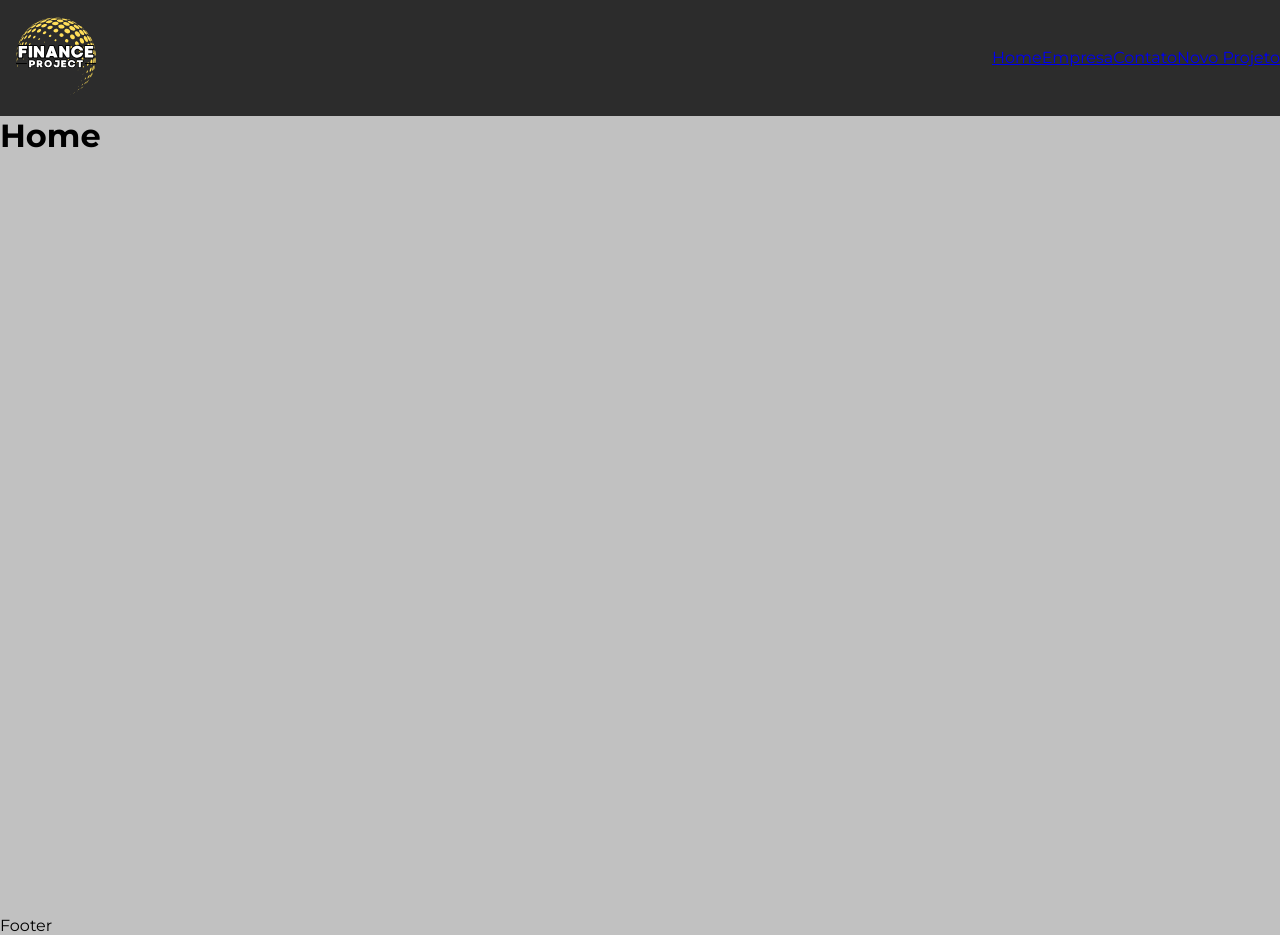
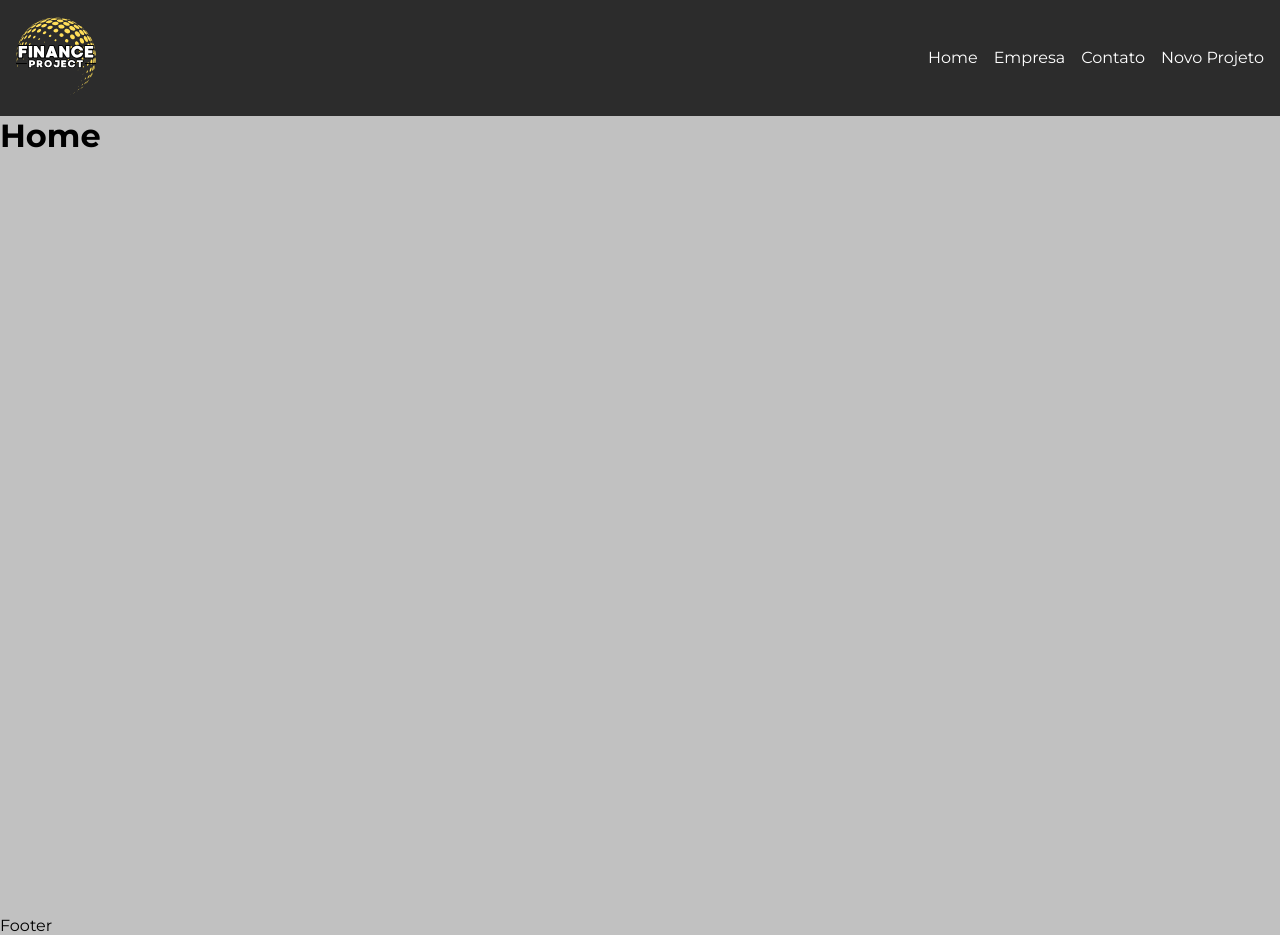
Before and after one commit to GSBarros17/pagina-react, a JavaScript app: page / in a window 1280 px wide. Built offline with nearby package versions, Linux system fonts and the light colour scheme; the HTML template or start-up script is replaced by a standard one.

Commit message:
estilizando a navbar

```diff
--- a/src/components/layout/Navbar.js
+++ b/src/components/layout/Navbar.js
@@ -11,16 +11,16 @@ export default function Navbar(){
                     <img className={styles.logoNavbar} src={logo} alt="logo Finance Project" />
                 </Link>
                 <ul className={styles.list}>
-                    <li>
+                    <li className={styles.item}>
                         <Link to="/">Home</Link>
                     </li>
-                    <li>
+                    <li className={styles.item}>
                         <Link to="/Company">Empresa</Link>
                     </li>
-                    <li>
+                    <li className={styles.item}>
                         <Link to="/Contact">Contato</Link>
                     </li>
-                    <li>
+                    <li className={styles.item}>
                         <Link to="/NewProject">Novo Projeto</Link>
                     </li>
                 </ul>
--- a/src/components/layout/Navbar.module.css
+++ b/src/components/layout/Navbar.module.css
@@ -14,3 +14,17 @@
     list-style: none;
     align-items: center;
 }
+
+.item{
+    margin-right: 1rem;
+}
+
+.item a{
+    color: #ffffff;
+    text-decoration: none;
+}
+
+.item a:hover{
+    color: #ffde59;
+    border-bottom: 1px solid #ffde59;
+}
```
